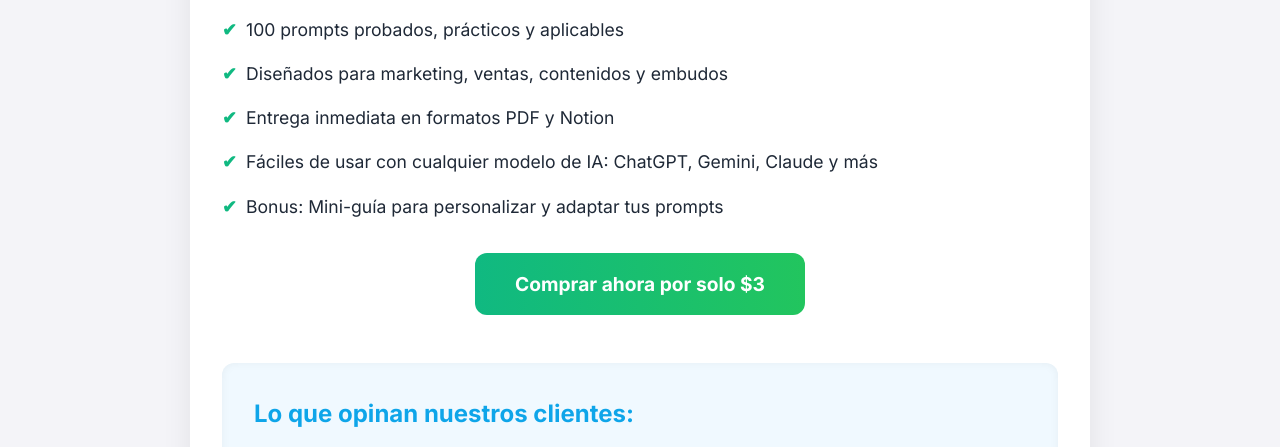
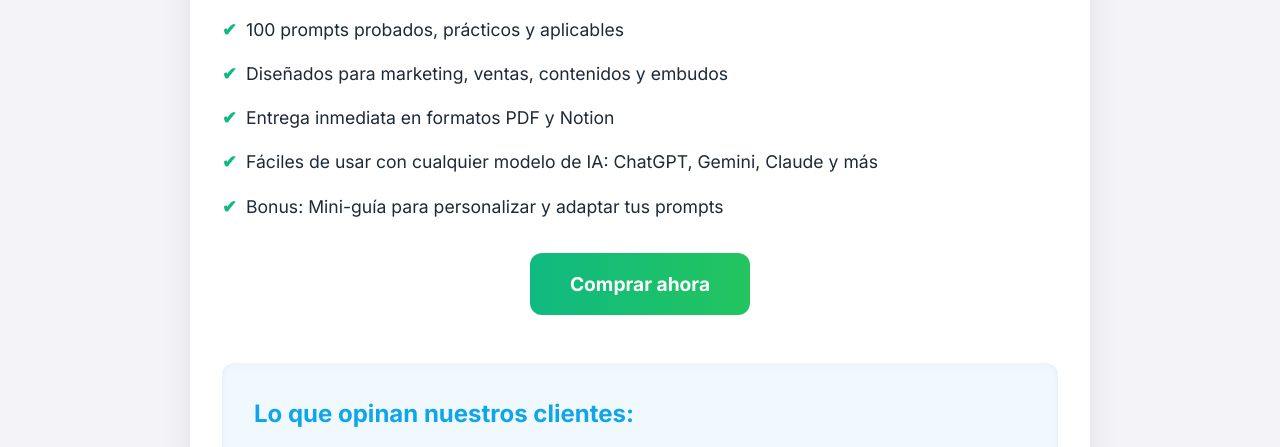
Before and after one commit to Promptiapage/Prompta, a plain HTML site: page index.html in a window 1280 px wide. Shown: the part 352-799 px from the top of the page. Drawn offline with Linux system fonts and the light colour scheme.

Commit message:
Update index.html

```diff
--- a/index.html
+++ b/index.html
@@ -121,7 +121,8 @@
       <li>Bonus: Mini-guía para personalizar y adaptar tus prompts</li>
     </ul>
 
-    <a class="btn" href="https://tu-enlace-de-venta.com" target="_blank">Comprar ahora por solo $3</a>
+    <a class="btn" href="https://buy.stripe.com/tu-link-aqui" class="buy-button">Comprar ahora</a>
+
 
     <div class="testimonios">
       <h3>Lo que opinan nuestros clientes:</h3>
```
